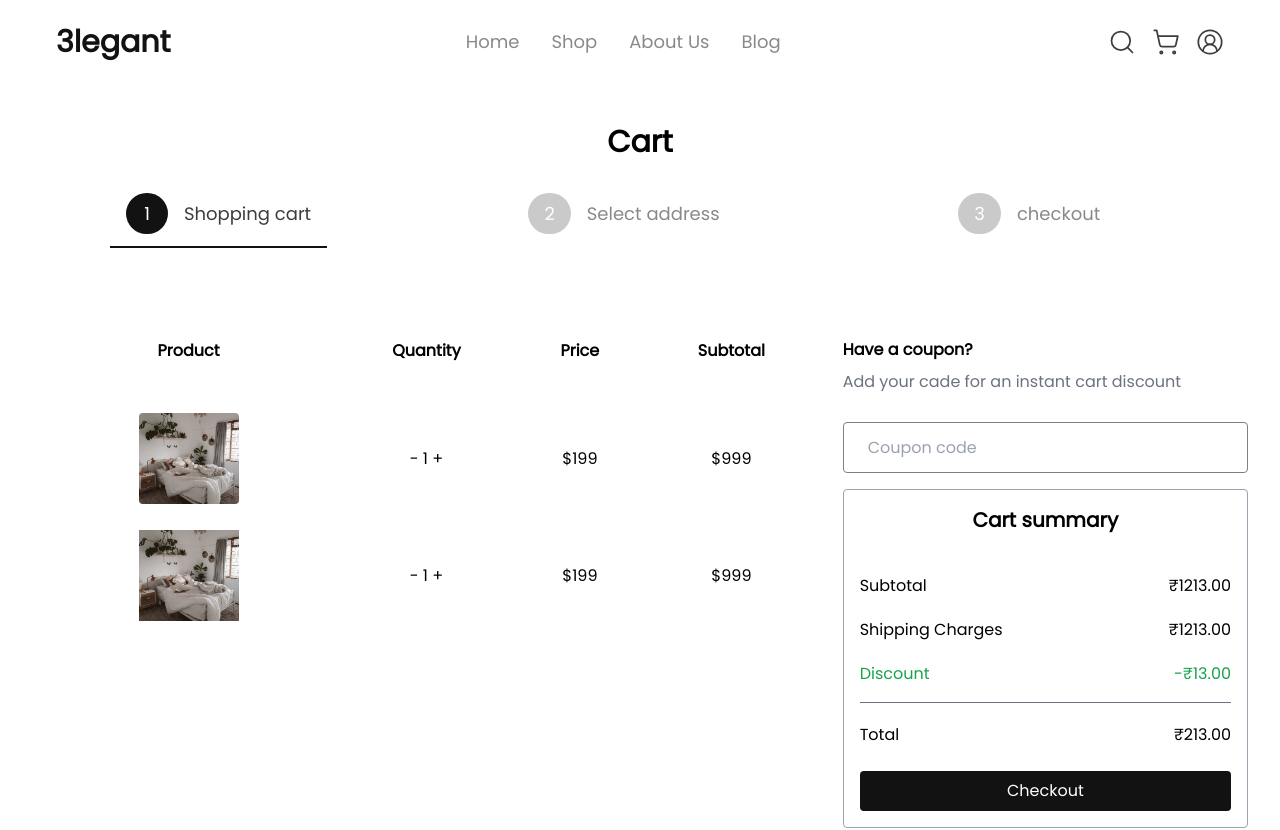
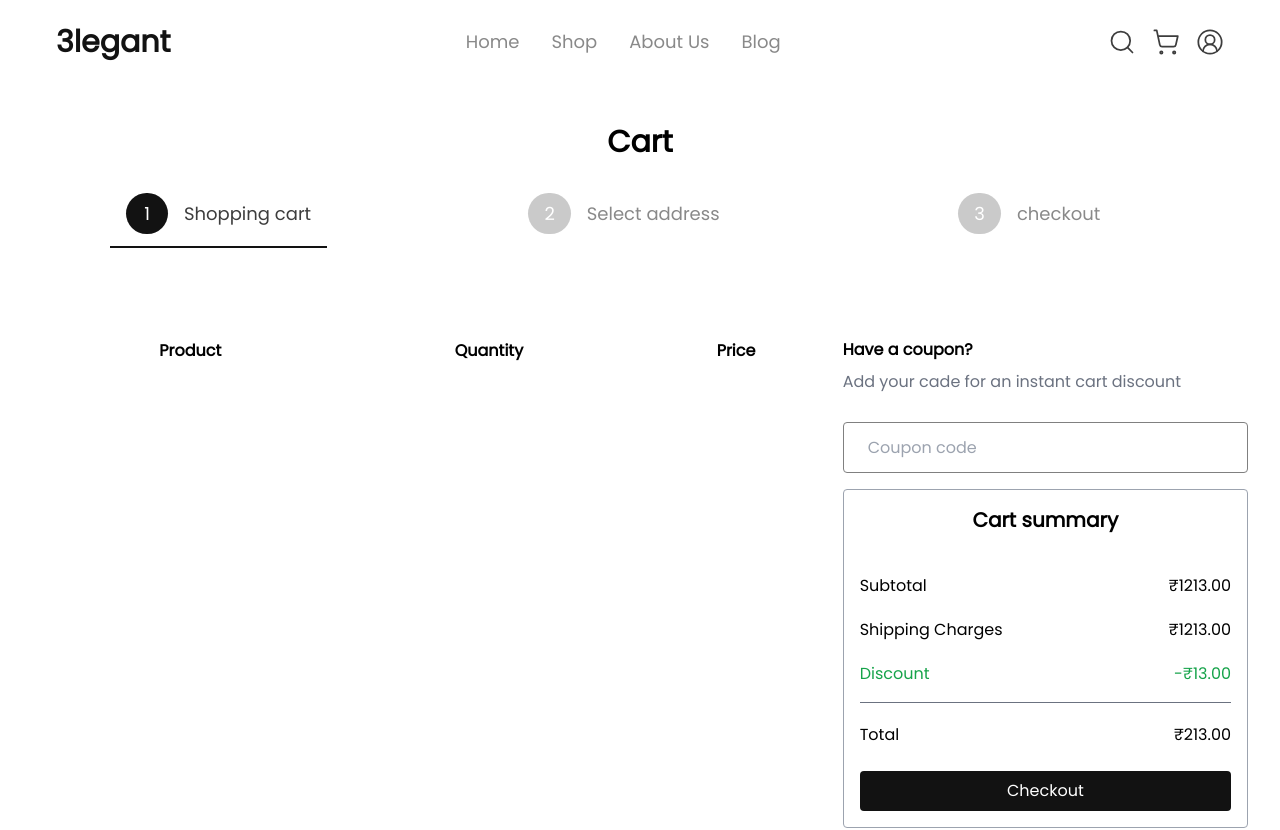
Before and after one commit to Dhananajay12/Ecom-web-typescript, a React (Vite) app: page /cart in a window 1280 px wide. Shown: the top 830 px of the page. Built offline with nearby package versions, Linux system fonts and the light colour scheme.

Commit message:
added cart state in cart page to show product list

```diff
--- a/src/pages/Cart.tsx
+++ b/src/pages/Cart.tsx
@@ -2,9 +2,14 @@ import React from 'react'
 import StepsForBuy from '../components/cartcomponents/StepsForBuy'
 import img from '../images/bed.png'
 import { BadgePercent } from 'lucide-react'
+import { useSelector } from 'react-redux'
+import { RootState } from '../store/store'
 
 
 const Cart = () => {
+
+	const { cartItem } = useSelector((state: RootState) => state?.cartReducer);
+
 	return (
 		<>
 
@@ -15,34 +20,33 @@ const Cart = () => {
 				<br></br>
 
 				<div className='grid grid-cols-3 mt-5 md:mt-10'>
+
 					<div className='col-span-3 md:col-span-2 px-4'>
 						<table style={{ width: "100%" }}>
 							<tr className=''>
 								<th>Product</th>
 								<th>Quantity</th>
 								<th>Price</th>
-								<th>Subtotal</th>
+
 							</tr>
 
 							<br></br>
 							<br></br>
+							{cartItem?.length > 0 && cartItem?.map((item:any) => (
+								<>
 									<tr className='mt-4'>
 										<td className='flex  justify-center s'>
-									<img src={img} alt="error" className='w-[100px] rounded' />
+											{item?.gallery?.length > 0 && <img src={item?.gallery[0] } alt="error" className='w-[100px] rounded' />}
 										</td>
 										<td><div> - 1 + </div></td>
-								<td>$199</td>
-								<td>$999</td>
+										<td>${item?.salePrice}</td>
+
 									</tr>
 									<br></br>
-							<tr className='mt-4'>
-								<td className='flex  justify-center s'>
-									<img src={img} alt="error" className='w-[100px]' />
-								</td>
-								<td><div> - 1 + </div></td>
-								<td>$199</td>
-								<td>$999</td>
-							</tr>
+								</>
+							))}
+
+
 						</table>
 					</div>
 					<div className='col-span-3 md:col-span-1   '>
--- a/src/store/store.tsx
+++ b/src/store/store.tsx
@@ -14,7 +14,7 @@ const persistConfig = {
 	version: 1,
 	storage,
 }
-
+export type RootState = ReturnType<typeof RootReducers>;
 
 const persistedReducer = persistReducer(persistConfig, RootReducers)
 
```
Lines whose indentation alone changed are shown as unchanged.
